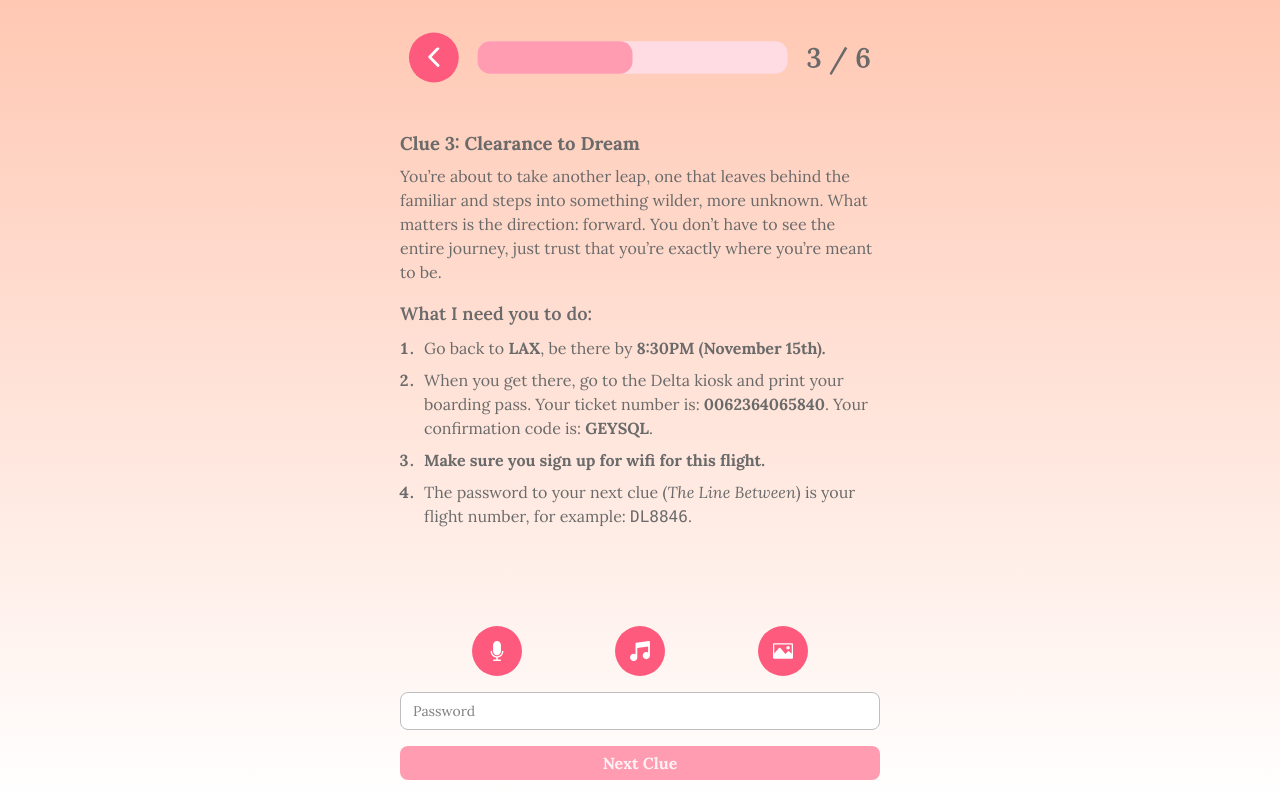
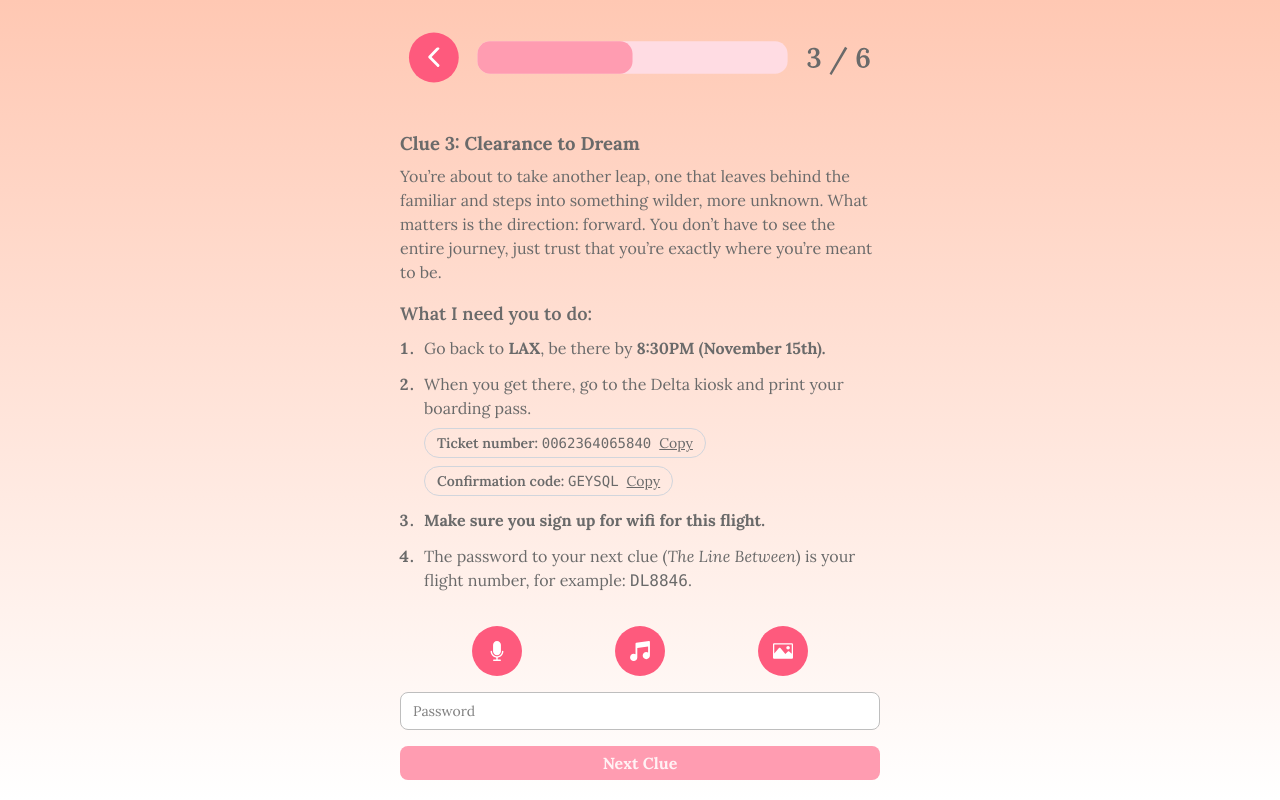
Before and after one commit to KevinMeldau/where-youll-find-me, a React (Vite) app: page /clue3 in a window 1280 px wide. Built offline with nearby package versions, Linux system fonts and the light colour scheme.

Commit message:
Text edits

```diff
--- a/src/pages/Clue1.tsx
+++ b/src/pages/Clue1.tsx
@@ -1,5 +1,37 @@
 import Clue1Footer from "../components/Clue1Footer.tsx";
 import { Link } from "react-router";
+import { useState } from "react";
+
+const CopyChip = ({ label, value }: { label: string; value: string }) => {
+  const [copied, setCopied] = useState(false);
+
+  const handleCopy = async () => {
+    try {
+      await navigator.clipboard.writeText(value);
+      setCopied(true);
+      setTimeout(() => setCopied(false), 1500);
+    } catch {
+      // ignore silent failure
+    }
+  };
+
+  return (
+    <div className="inline-flex items-center gap-2 rounded-full border border-gray-300 px-3 py-1">
+      <span className="text-sm">
+        <span className="font-semibold">{label}:</span>{" "}
+        <span className="font-mono">{value}</span>
+      </span>
+      <button
+        type="button"
+        onClick={handleCopy}
+        className="text-sm underline hover:no-underline focus:outline-none"
+        aria-label={`Copy ${label.toLowerCase()}`}
+      >
+        {copied ? "Copied" : "Copy"}
+      </button>
+    </div>
+  );
+};
 
 const Clue1 = () => {
    return (
@@ -20,7 +52,7 @@ const Clue1 = () => {
                You didn’t wake up expecting this. But here you are, standing at the edge of something real, exciting, and just a little bit wild. You've always been brave. I’m just giving you a story that deserves your courage. I know this might feel fast. Surreal. Slightly insane. Maybe very insane. But you’re not alone in this, I’ve thought through every step. The next page of this story isn’t in your hands yet… it’s waiting in the clouds.
             </p>
             <h2 className="text-lg font-semibold mb-2">What I need you to do:</h2>
-            <ol className="list-decimal pl-6 space-y-2 marker:font-bold">
+            <ol className="list-decimal pl-6 space-y-3 marker:font-bold">
                <li>
                   <span className="font-bold">Bookmark this site</span> on your phone now.
                </li>
@@ -30,11 +62,18 @@ const Clue1 = () => {
                <li>
                   <span className="font-bold">No passport, just ID, a phone charger, and your laptop</span> so that you're able to do your Fullbright work.
                </li>
-               <li>Call a Lyft. Be at the airport by <span className="font-bold">8:30AM (November 15th)</span>.</li>
-               <li>Go to the Frontier kiosk and print your boarding pass. Your confirmation code is: <span className="font-bold">UK879K</span>.</li>
+               <li>
+                  Call a Lyft. Be at the airport by{" "}
+                  <span className="font-bold">8:30AM (November 15th)</span>.
+               </li>
+               <li className="space-y-2">
+                  <div>Go to the Frontier kiosk and print your boarding pass.</div>
+                  <CopyChip label="Confirmation code" value="UK879K" />
+               </li>
                <li>Board your flight.</li>
                <li>
-                  The password to your next clue (<span className="italic">Shadow Landing</span>) is your flight number, for example: <span className="font-mono">F72456</span>.
+                  The password to your next clue (<span className="italic">Shadow Landing</span>) is your flight number, for example:{" "}
+                  <span className="font-mono">F72456</span>.
                </li>
             </ol>
          </div>
--- a/src/pages/Clue3.tsx
+++ b/src/pages/Clue3.tsx
@@ -1,5 +1,44 @@
 import { Link } from "react-router";
+import { useState } from "react";
 import Clue3Footer from "../components/Clue3Footer.tsx";
+
+const CopyChip = ({
+  label,
+  value,
+}: {
+  label: string;
+  value: string;
+}) => {
+  const [copied, setCopied] = useState(false);
+
+  const handleCopy = async () => {
+    try {
+      await navigator.clipboard.writeText(value);
+      setCopied(true);
+      // brief reset
+      setTimeout(() => setCopied(false), 1500);
+    } catch {
+      // no toast, just fail silently
+    }
+  };
+
+  return (
+    <div className="inline-flex items-center gap-2 rounded-full border border-gray-300 px-3 py-1 align-middle">
+      <span className="text-sm">
+        <span className="font-semibold">{label}:</span>{" "}
+        <span className="font-mono">{value}</span>
+      </span>
+      <button
+        type="button"
+        onClick={handleCopy}
+        className="text-sm underline hover:no-underline focus:outline-none"
+        aria-label={`Copy ${label.toLowerCase()}`}
+      >
+        {copied ? "Copied" : "Copy"}
+      </button>
+    </div>
+  );
+};
 
 const Clue3 = () => {
    return (
@@ -22,12 +61,16 @@ const Clue3 = () => {
             </p>
 
             <h2 className="text-lg font-semibold mb-2">What I need you to do:</h2>
-            <ol className="list-decimal pl-6 space-y-2 marker:font-bold">
+            <ol className="list-decimal pl-6 space-y-3 marker:font-bold">
                <li>
                   Go back to <span className="font-bold">LAX</span>, be there by <span className="font-bold">8:30PM (November 15th).</span>
                </li>
-               <li>
-                  When you get there, go to the Delta kiosk and print your boarding pass. Your ticket number is: <span className="font-bold">0062364065840</span>. Your confirmation code is: <span className="font-bold">GEYSQL</span>.
+               <li className="space-y-2">
+                  <div>When you get there, go to the Delta kiosk and print your boarding pass.</div>
+                  <div className="flex flex-wrap gap-2">
+                    <CopyChip label="Ticket number" value="0062364065840" />
+                    <CopyChip label="Confirmation code" value="GEYSQL" />
+                  </div>
                </li>
                <li>
                   <span className="font-bold">Make sure you sign up for wifi for this flight.</span>
--- a/src/pages/Clue5.tsx
+++ b/src/pages/Clue5.tsx
@@ -20,6 +20,7 @@ const Clue5 = () => {
             <p className="mb-4">
                Somewhere between the clouds and the curve of the Earth, you unlocked the last piece. The story shifted again, only now, the magic is closer than ever. This part doesn’t need a plane ticket or a playlist. It just needs a keen eye. And maybe a little curiosity.
             </p>
+
             <h2 className="text-lg font-semibold mb-2">What I need you to do:</h2>
             <ol className="list-decimal pl-6 space-y-2 marker:font-bold">
                <li>
@@ -29,17 +30,29 @@ const Clue5 = () => {
                   Look for the three-letter currency code for the country you’re in.
                </li>
                <li>
-                  That code, those three letters, is the password to your next and final clue, for example: <span className="font-mono">USD</span>.
+                  That code, those three letters, is the password to your next and final clue, for example:{" "}
+                  <span className="font-mono">USD</span>.
                </li>
             </ol>
+
             <br />
+
             <p className="mb-4">
-               When you reach immigration, they might ask where you’re staying. <span className="font-bold">Don't cheat and open this unless they ask you.{" "}<br />
-               Click{" "}
-               <a href="/manage-reservation.pdf" target="_blank" rel="noopener noreferrer" className="text-pink-500 underline hover:text-pink-600 transition-colors">
-                  this link
-               </a>{" "}
-               and show them our hotel booking.</span>
+               When you reach immigration, they might ask where you’re staying.{" "}
+               <span className="font-bold">
+                  Don't cheat and open this unless they ask you.
+                  <br />
+                  Click{" "}
+                  <a
+                     href="/manage-reservation.pdf"
+                     target="_blank"
+                     rel="noopener noreferrer"
+                     className="font-bold underline hover:text-primary"
+                  >
+                     this link
+                  </a>{" "}
+                  and show them our hotel booking.
+               </span>
             </p>
          </div>
          <Clue5Footer />
--- a/src/pages/Clue6.tsx
+++ b/src/pages/Clue6.tsx
@@ -18,7 +18,10 @@ const Clue6 = () => {
             </h1>
 
             <p className="mb-4">
-               You made it. Across miles, across moments. Through every doubt you carried quietly. Past every wondering moment you didn’t speak aloud. Now there’s nothing left to solve. No more passwords. No more puzzles. Just this. The whole experience, the clues, the timing, the small surprises, it was never about keeping secrets. It was about giving you something no one else ever has:<span className="font-bold"> a story written entirely for you. With love. With intention. With care in every detail</span>.
+               You made it. Across miles, across moments. Through every doubt you carried quietly. Past every wondering moment you didn’t speak aloud. Now there’s nothing left to solve. No more passwords. No more puzzles. Just this. The whole experience, the clues, the timing, the small surprises, it was never about keeping secrets. It was about giving you something no one else ever has:
+               <span className="font-bold">
+                  {" "}a story written entirely for you. With love. With intention. With care in every detail
+               </span>.
             </p>
 
             <p className="mb-4">
@@ -28,10 +31,19 @@ const Clue6 = () => {
             <h2 className="text-lg font-semibold mb-2">What I need you to do:</h2>
             <ol className="list-decimal pl-6 space-y-2 marker:font-bold">
                <li>
-                  When you come out of customs, look for someone holding a sign with your name on it. Go with them.
+                  When you exit customs, someone will be waiting with your name on a sign. Follow them, you’re in good hands.
                </li>
                <li>
-                  When you get to the hotel, head to the <span className="font-bold">Vaipuna Pool Bar</span>.
+                  When you get to the hotel, head to the{" "}
+                  <a
+                     href="https://www.hilton.com/en/hotels/ppthihh-hilton-hotel-tahiti/dining/"
+                     target="_blank"
+                     rel="noopener noreferrer"
+                     className="font-bold underline hover:text-primary"
+                  >
+                     Vaipuna Pool Bar
+                  </a>
+                  .
                </li>
                <li>
                   Sit down. Put down your phone. Take a breath. Take a look around.
```
